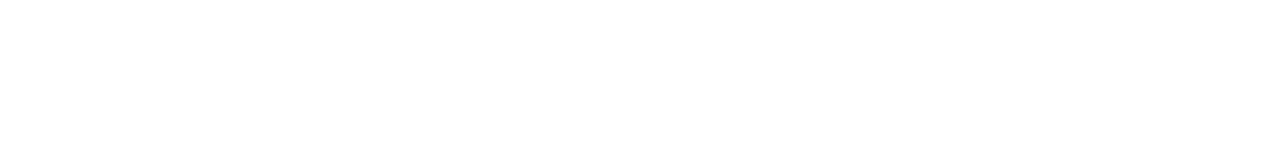
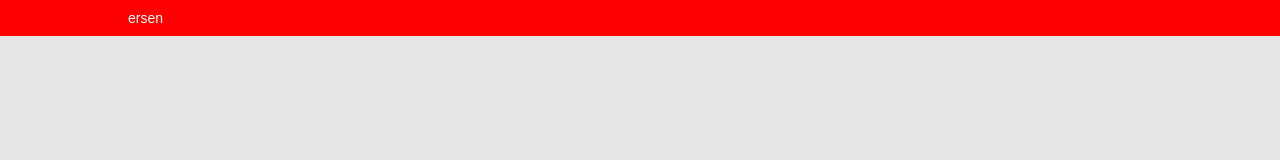
Before and after one commit to ersenbarlas/yukselisk12, a website: page index.html in a window 1280 px wide. Drawn offline with Linux system fonts and the light colour scheme.

Commit message:
Sosyal medya bar eklendi

```diff
--- a/index.html
+++ b/index.html
@@ -9,6 +9,11 @@
 <title></title>
 </head>
 <body>
+    <div class="sosyal_bant">
+        <div class="cerceve">
+            ersen
+        </div>
+    </div>
 
 </body>
 </html>
--- a/sass/stil.scss
+++ b/sass/stil.scss
@@ -4,6 +4,8 @@
 body {
     font-family: 'Montserrat', sans-serif;
     font-size: 14px;
+    background-color: #e5e5e5;
+    color: #fff;
 }
 
 h1 {
@@ -17,3 +19,18 @@ h2 {
 h3 {
     font-size: 24px;
 }
+.full{
+    width:100%;
+}
+.kirmizi{
+    color:red;
+}
+.cerceve{
+    width:80%;
+    margin: 0 auto;
+    padding:10px 0;
+
+}
+.sosyal_bant{
+    background-color: red;
+}
```
Also changed, not shown: stil.css.
